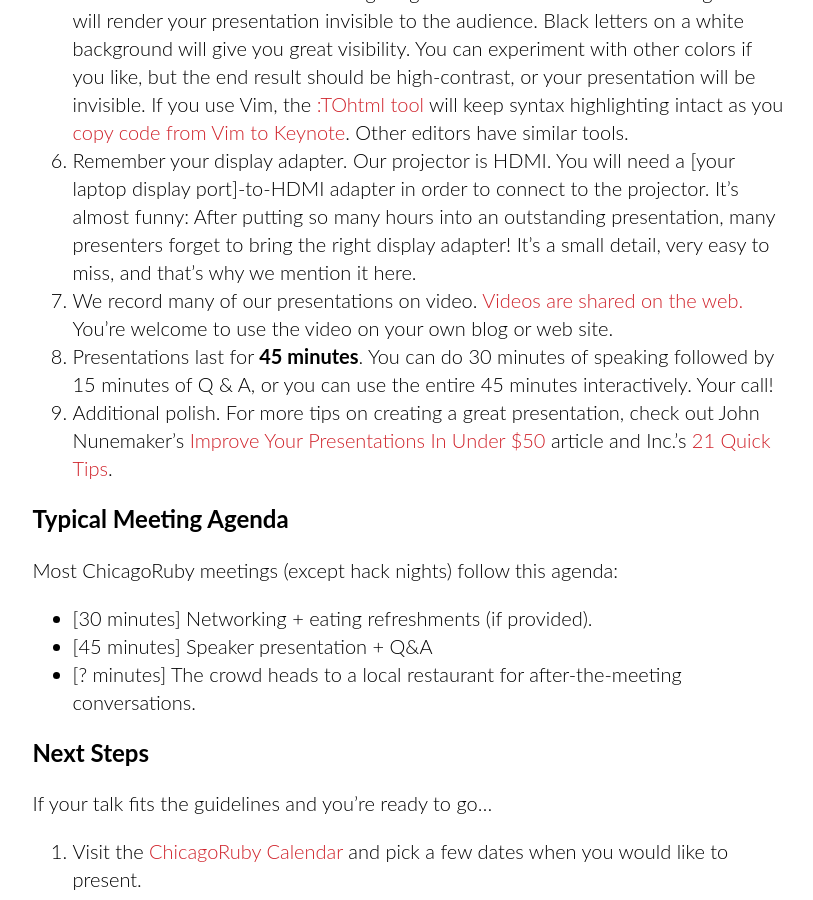
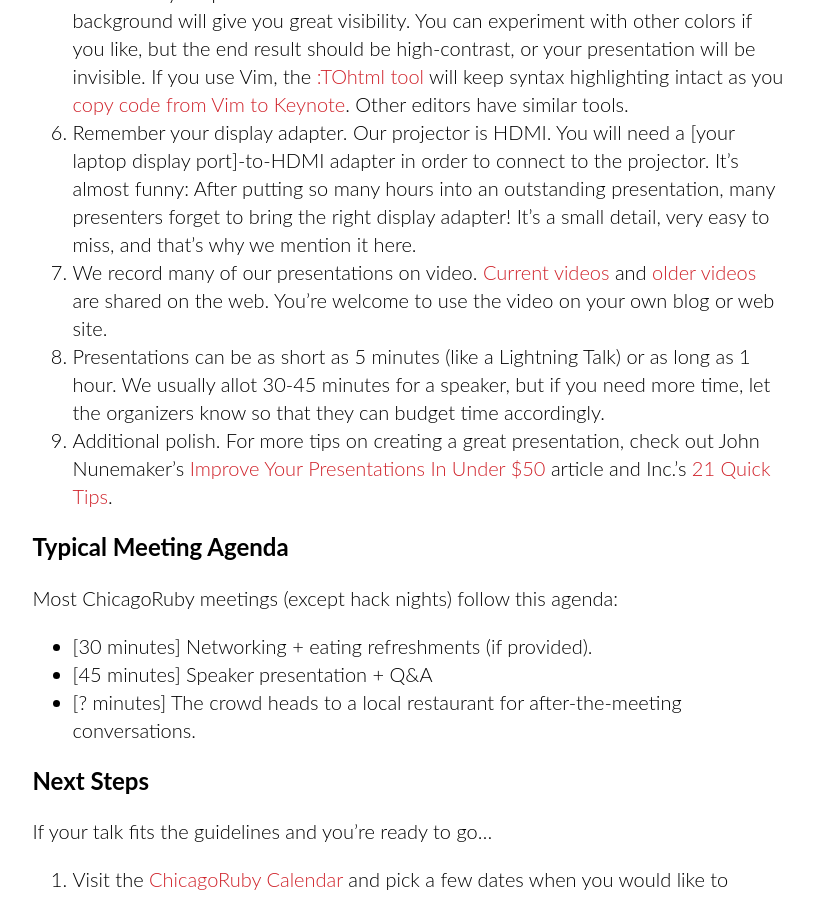
Before and after one commit to chicagoruby/chicagoruby-website, a Jekyll site: the page built from pages/simple/guidelines.md, in a window 1280 px wide and 900 px high, scrolled down 1348 px. Shown: the whole window, without its empty margins (144-957 px from the left). Built offline with Jekyll 4.4.1, drawn with Linux system fonts in a browser that asks for light colours; nearby versions of some CDN libraries; some of the changed text lies outside the part shown.

Commit message:
Issue 15: Update Speaker Guidelines
- Remove _WindyCityRails_ link since it no longer works
- Reword point 7 to include links to both:
  - the current presentations on YouTube
  and
  - the old presentations on Vimeo
- Update point 8 to indicate new presentation duration guidelines.

```diff
--- a/pages/simple/guidelines.md
+++ b/pages/simple/guidelines.md
@@ -21,10 +23,15 @@ We want all stakeholders to benefit from ChicagoRuby: Attendees, presenters, and
 4. Your product should work on Mac OS X or Linux. It can work on Windows, too, but bear in mind that the overwhelming majority of our community is Mac-based, and enjoys being so. If your product is primarily Windows-based, chances are your product isn't a good fit for ChicagoRuby.
 5. Use high-contrast presentation slides. If you use Keynote/PowerPoint slides in your presentation, make them high-contrast. Our presentation room is brightly lit and we have no control over the lighting. Dark characters on a black background will render your presentation invisible to the audience. Black letters on a white background will give you great visibility. You can experiment with other colors if you like, but the end result should be high-contrast, or your presentation will be invisible. If you use Vim, the [:TOhtml tool](http://rayhightower.com/blog/2013/10/31/tohtml-using-vim-code-snippets-in-keynote-presentations/) will keep syntax highlighting intact as you [copy code from Vim to Keynote](http://rayhightower.com/blog/2013/10/31/tohtml-using-vim-code-snippets-in-keynote-presentations/). Other editors have similar tools.
 6. Remember your display adapter. Our projector is HDMI. You will need a [your laptop display port]-to-HDMI adapter in order to connect to the projector. It's almost funny: After putting so many hours into an outstanding presentation, many presenters forget to bring the right display adapter! It's a small detail, very easy to miss, and that's why we mention it here.
-7. We record many of our presentations on video. [Videos are shared on the web.](http://vimeo.com/chicagoruby/channels) You're welcome to use the video on your own blog or web site.
-8. Presentations last for **45 minutes**. You can do 30 minutes of speaking
-   followed by 15 minutes of Q & A, or you can use the entire 45 minutes
-   interactively. Your call!
+7. We record many of our presentations on video.
+   [Current videos](https://www.youtube.com/@chicagorubymeetups)
+   and
+   [older videos](https://vimeo.com/chicagoruby/channels)
+   are shared on the web.
+   You're welcome to use the video on your own blog or web site.
+8. Presentations can be as short as 5 minutes (like a Lightning Talk) or as long
+   as 1 hour.  We usually allot 30-45 minutes for a speaker, but if you need
+   more time, let the organizers know so that they can budget time accordingly.
 9. Additional polish. For more tips on creating a great presentation, check out John Nunemaker's [Improve Your Presentations In Under $50](http://railstips.org/blog/archives/2010/05/05/improve-your-presentations-in-under-50/) article and Inc.'s [21 Quick Tips](http://www.inc.com/geoffrey-james/how-to-fix-your-presentations-21-tips.html).
 
 ## Typical Meeting Agenda
```
Also changed, not shown: other parts of pages/simple/guidelines.md (+3 -1 lines).
